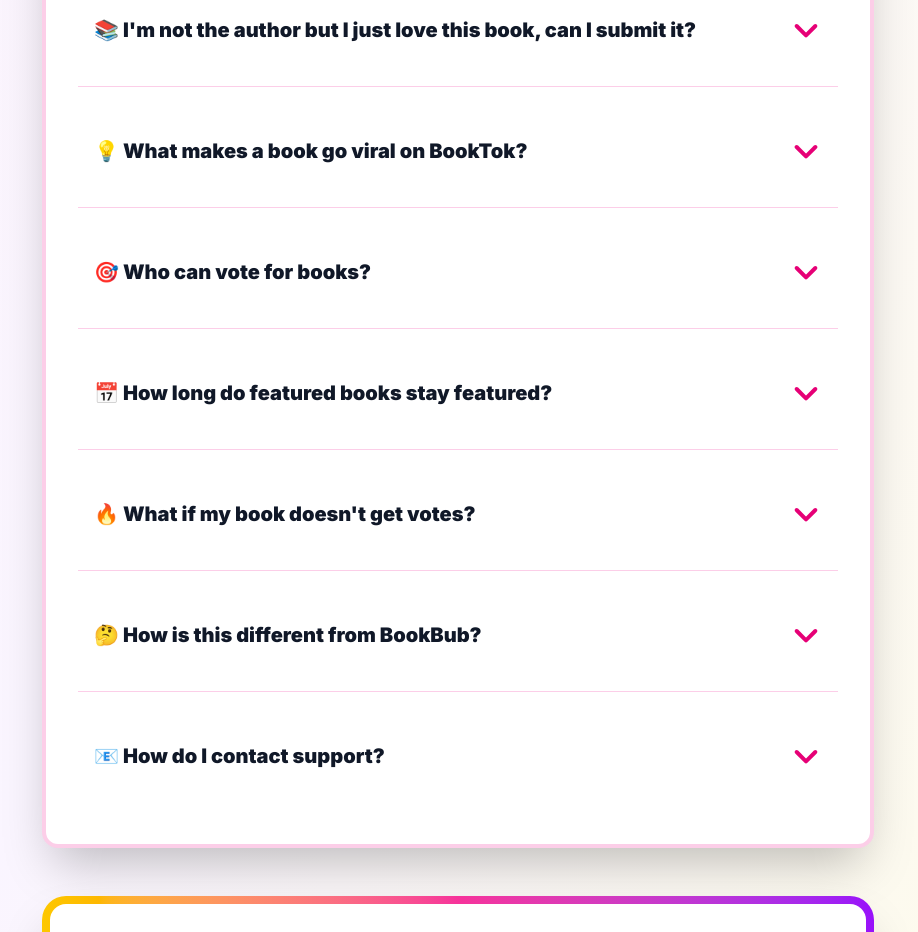
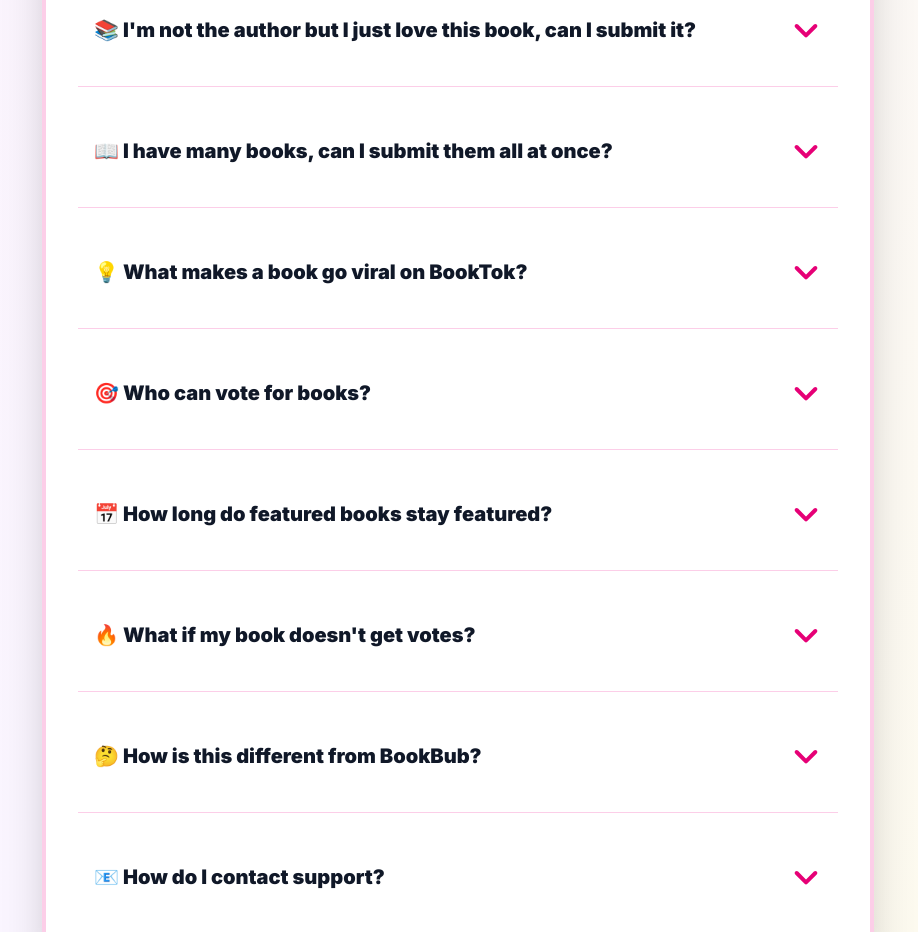
Before and after one commit to glowleaf/booktokviral, a Next.js app: page /faq in a window 1280 px wide. Shown: the part 2140-3072 px from the top of the page, without its empty margins (182-1100 px from the left). Built offline with nearby package versions, Linux system fonts and the light colour scheme; no server answers.

Commit message:
Add FAQ about submitting multiple books with strategic timing advice

```diff
--- a/src/app/faq/page.tsx
+++ b/src/app/faq/page.tsx
@@ -103,6 +103,10 @@ export default function FAQPage() {
     {
       question: "📚 I'm not the author but I just love this book, can I submit it?",
       answer: "YES! BookTok Viral is for ALL book lovers, not just authors! If you've read an amazing book and want to help it go viral, absolutely submit it. Share your TikTok review, get people voting, and help spread the BookTok love! The best book recommendations often come from passionate readers."
+    },
+    {
+      question: "📖 I have many books, can I submit them all at once?",
+      answer: "Yes, you can submit multiple books! But here's a pro tip: you might want to hold out on the following week and spread them out over time. This gives each book its moment to shine, prevents vote splitting between your own books, and keeps you consistently visible in the community. Strategic timing = better viral potential! 🚀"
     },
     {
       question: "💡 What makes a book go viral on BookTok?",
```
